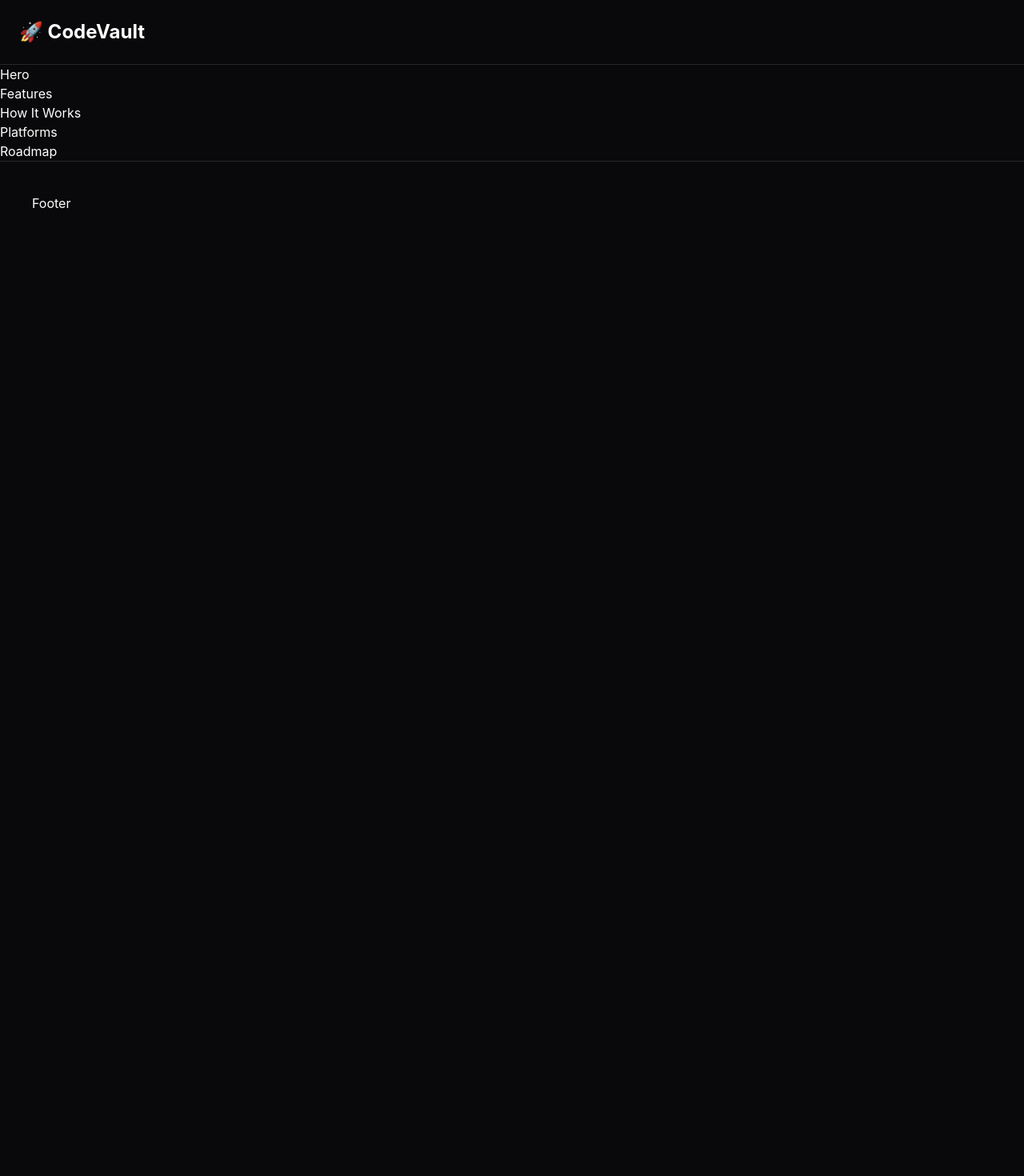
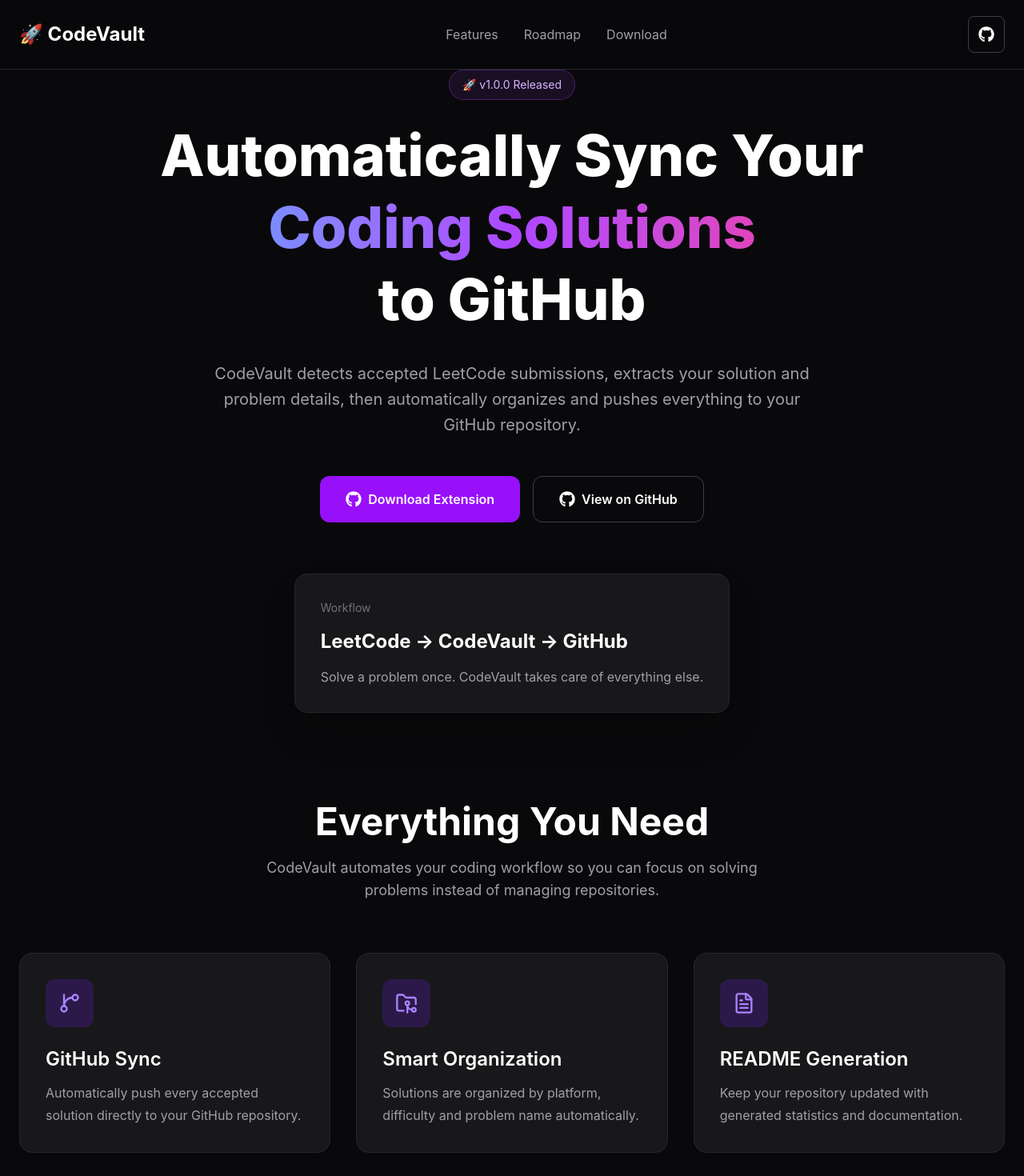
Before and after one commit to vivekkushwahaofficial/CodeVault-Website, a React (Vite) app: page / in a window 1280 px wide. Shown: the top 1470 px of the page at 80% size. Before the commit the page ends 800 px from the top, so only its background shows below. Built offline with nearby package versions, Linux system fonts and the light colour scheme.

Commit message:
feat(website): add polished features section

```diff
--- a/package.json
+++ b/package.json
@@ -15,6 +15,7 @@
     "lucide-react": "^1.28.0",
     "react": "^19.2.8",
     "react-dom": "^19.2.8",
+    "react-icons": "^5.7.0",
     "tailwindcss": "^4.3.3"
   },
   "devDependencies": {
--- a/src/components/Features.tsx
+++ b/src/components/Features.tsx
@@ -1,3 +1,92 @@
+import {
+  FolderGit2,
+  FileText,
+  Database,
+  ShieldCheck,
+  Zap,
+  GitBranch,
+} from "lucide-react";
+
+const features = [
+  {
+    icon: GitBranch,
+    title: "GitHub Sync",
+    description:
+      "Automatically push every accepted solution directly to your GitHub repository.",
+  },
+  {
+    icon: FolderGit2,
+    title: "Smart Organization",
+    description:
+      "Solutions are organized by platform, difficulty and problem name automatically.",
+  },
+  {
+    icon: FileText,
+    title: "README Generation",
+    description:
+      "Keep your repository updated with generated statistics and documentation.",
+  },
+  {
+    icon: Database,
+    title: "Metadata Extraction",
+    description:
+      "Store problem title, difficulty, language and additional information.",
+  },
+  {
+    icon: ShieldCheck,
+    title: "Duplicate Detection",
+    description:
+      "Avoid duplicate commits by detecting already synchronized submissions.",
+  },
+  {
+    icon: Zap,
+    title: "Lightning Fast",
+    description:
+      "Detect accepted submissions instantly and sync them within seconds.",
+  },
+];
+
 export default function Features() {
-  return <section>Features</section>;
+  return (
+    <section
+      id="features"
+      className="mx-auto max-w-7xl px-6 py-28"
+    >
+      <div className="text-center mb-16">
+        <h2 className="text-5xl font-bold">
+          Everything You Need
+        </h2>
+
+        <p className="mt-5 text-zinc-400 text-lg max-w-2xl mx-auto">
+          CodeVault automates your coding workflow so you can focus on solving
+          problems instead of managing repositories.
+        </p>
+      </div>
+
+      <div className="grid gap-8 md:grid-cols-2 lg:grid-cols-3">
+        {features.map((feature) => {
+          const Icon = feature.icon;
+
+          return (
+            <div
+              key={feature.title}
+              className="group rounded-2xl border border-zinc-800 bg-zinc-900 p-8 transition-all duration-300 hover:border-violet-500 hover:-translate-y-2 hover:shadow-[0_0_40px_rgba(139,92,246,.25)]"
+            >
+              <div className="mb-6 inline-flex rounded-xl bg-violet-600/20 p-4 text-violet-400">
+                <Icon size={28} />
+              </div>
+
+              <h3 className="mb-3 text-2xl font-semibold">
+                {feature.title}
+              </h3>
+
+              <p className="text-zinc-400 leading-7">
+                {feature.description}
+              </p>
+            </div>
+          );
+        })}
+      </div>
+    </section>
+  );
 }
--- a/src/components/Hero.tsx
+++ b/src/components/Hero.tsx
@@ -1,3 +1,73 @@
+import { FaGithub } from "react-icons/fa";
+
 export default function Hero() {
-  return <section>Hero</section>;
+  return (
+    <section className="bg-zinc-950 text-white">
+      <div className="mx-auto flex min-h-[90vh] max-w-7xl flex-col items-center justify-center px-6 text-center">
+
+        <span className="mb-6 rounded-full border border-purple-500/30 bg-purple-500/10 px-4 py-2 text-sm text-purple-300">
+          🚀 v1.0.0 Released
+        </span>
+
+        <h1 className="max-w-5xl text-5xl font-extrabold leading-tight md:text-7xl">
+          Automatically Sync Your
+          <span className="block bg-gradient-to-r from-blue-400 via-purple-500 to-pink-500 bg-clip-text text-transparent">
+            Coding Solutions
+          </span>
+          to GitHub
+        </h1>
+
+        <p className="mt-8 max-w-3xl text-lg leading-8 text-zinc-400 md:text-xl">
+          CodeVault detects accepted LeetCode submissions,
+          extracts your solution and problem details,
+          then automatically organizes and pushes everything
+          to your GitHub repository.
+        </p>
+
+        <div className="mt-12 flex flex-col gap-4 sm:flex-row">
+
+          <a
+            href="https://github.com/vivekkushwahaofficial/CodeVault/releases/latest"
+            className="flex items-center justify-center gap-2 rounded-xl bg-purple-600 px-8 py-4 font-semibold transition hover:bg-purple-700"
+          >
+            <FaGithub size={20} />
+            Download Extension
+          </a>
+
+          <a
+            href="https://github.com/vivekkushwahaofficial/CodeVault"
+            target="_blank"
+            rel="noreferrer"
+            className="flex items-center justify-center gap-2 rounded-xl border border-zinc-700 px-8 py-4 font-semibold transition hover:border-purple-500"
+          >
+            <FaGithub size={20} />
+            View on GitHub
+          </a>
+
+        </div>
+
+        <div className="mt-16 rounded-2xl border border-zinc-800 bg-zinc-900 p-8 shadow-2xl">
+
+          <div className="text-left">
+
+            <p className="text-sm text-zinc-500">
+              Workflow
+            </p>
+
+            <h3 className="mt-4 text-2xl font-bold">
+              LeetCode → CodeVault → GitHub
+            </h3>
+
+            <p className="mt-4 text-zinc-400">
+              Solve a problem once.
+              CodeVault takes care of everything else.
+            </p>
+
+          </div>
+
+        </div>
+
+      </div>
+    </section>
+  );
 }
--- a/src/components/Navbar.tsx
+++ b/src/components/Navbar.tsx
@@ -1,7 +1,37 @@
+import { FaGithub } from "react-icons/fa";
 export default function Navbar() {
   return (
-    <nav className="p-6 border-b border-zinc-800">
-      <h1 className="text-2xl font-bold">🚀 CodeVault</h1>
-    </nav>
+    <header className="sticky top-0 z-50 border-b border-zinc-800 bg-zinc-950/80 backdrop-blur">
+      <div className="mx-auto flex max-w-7xl items-center justify-between px-6 py-5">
+
+        <h2 className="text-2xl font-bold">
+          🚀 CodeVault
+        </h2>
+
+        <nav className="hidden gap-8 text-zinc-400 md:flex">
+          <a href="#features" className="hover:text-white">
+            Features
+          </a>
+
+          <a href="#roadmap" className="hover:text-white">
+            Roadmap
+          </a>
+
+          <a href="#download" className="hover:text-white">
+            Download
+          </a>
+        </nav>
+
+        <a
+          href="https://github.com/vivekkushwahaofficial/CodeVault"
+          target="_blank"
+          rel="noreferrer"
+          className="rounded-lg border border-zinc-700 p-3 transition hover:border-purple-500"
+        >
+          <FaGithub size={20} />
+        </a>
+
+      </div>
+    </header>
   );
 }
```
Also changed, not shown: 1 other file (tests, documents, lock files or other folders).
